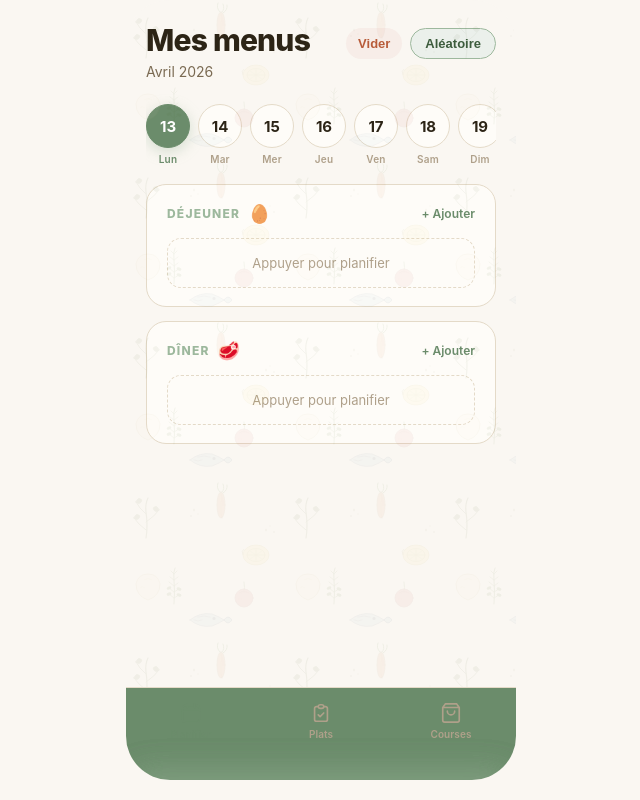
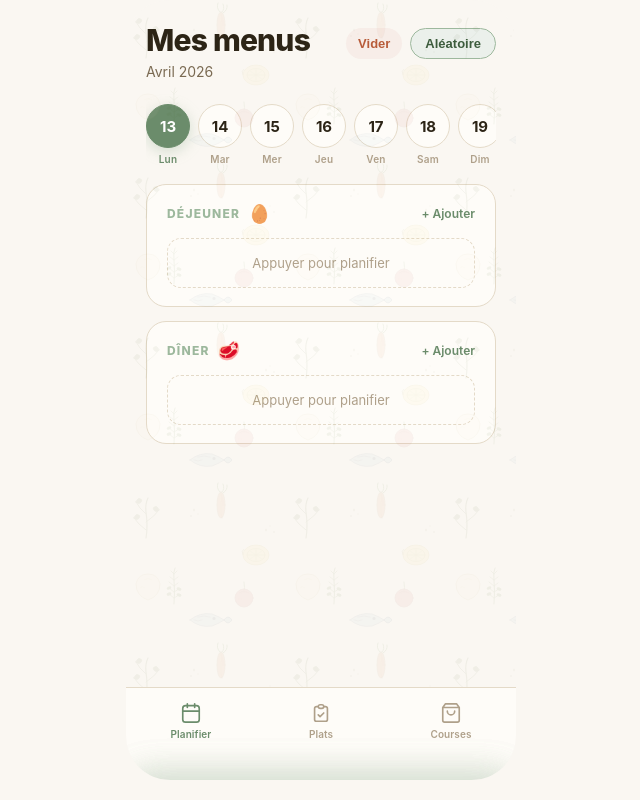
Before and after one commit to CelIOne/Mes-menus, a React (Vite) app: page / in a window 1280 px wide. Shown: the whole page, without its empty margins (319-959 px from the left). Built offline with nearby package versions, Linux system fonts and the light colour scheme.

Commit message:
Update App.jsx

```diff
--- a/src/App.jsx
+++ b/src/App.jsx
@@ -42,7 +42,7 @@ const P = {
   textTert:'#AFA08A',
   remove:'#B85C3A',
   redBg:'#F7EDE8',
-  tabBar:'#6B8C6B',
+  tabBar:'#FEFCF8',
   handle:'#D4C6B0',
 };
 
```
